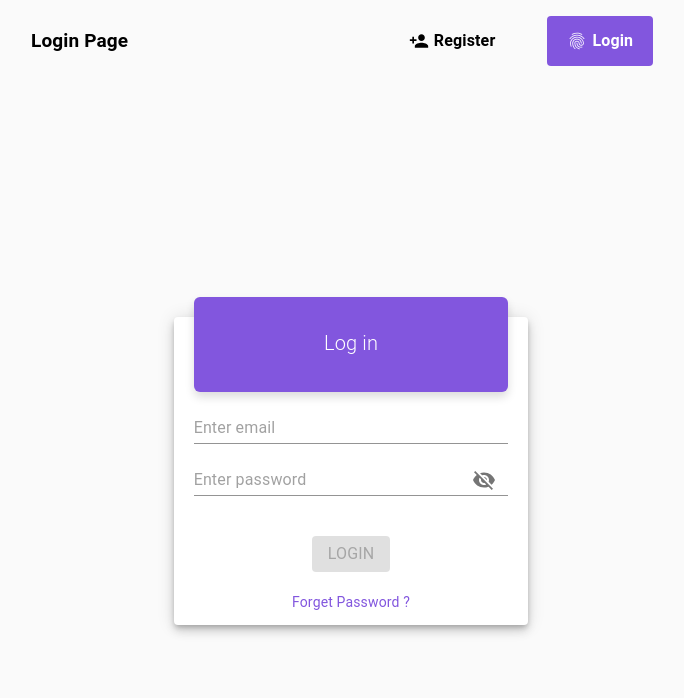
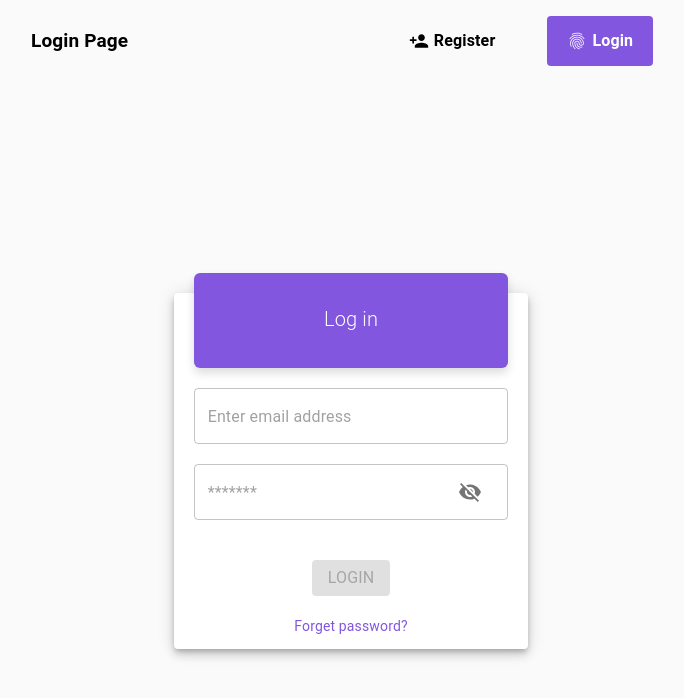
Before and after one commit to paultech4u/ui-hms, a React (Create React App) app: page /login in a window 1280 px wide. Shown: the top 698 px of the page, without its empty margins (289-973 px from the left). Built offline with nearby package versions, Linux system fonts and the light colour scheme.

Commit message:
UI enhancement

```diff
--- a/src/App.js
+++ b/src/App.js
@@ -3,8 +3,6 @@ import { BrowserRouter, useHistory } from 'react-router-dom';
 import { useSelector, useDispatch } from 'react-redux';
 import { PersistGate } from 'redux-persist/integration/react';
 import { CssBaseline, MuiThemeProvider } from '@material-ui/core';
-
-// Local-files import
 import theme, { GlobalCss } from './theme';
 import { persistor } from './store';
 import { lazyload, Loading } from './common/Loading';
--- a/src/auth/AuthCommon.js
+++ b/src/auth/AuthCommon.js
@@ -9,76 +9,56 @@ import {
   InputAdornment,
   IconButton,
   makeStyles,
-  Snackbar,
 } from '@material-ui/core';
-import { Alert } from '@material-ui/lab';
 import clsx from 'clsx';
-import { MdVisibility, MdVisibilityOff, MdCancel } from 'react-icons/md';
+import { MdVisibility, MdVisibilityOff } from 'react-icons/md';
 
-export function TextInput(props) {
-  const {
-    value,
-    cleartext,
-    error,
-    errortext,
-    showClearIcon,
-    ...others
-  } = props;
+export function AuthTextInput(props) {
+  const { value, error, errortext, ...others } = props;
+  const styles = useStyles();
 
-  const styles = useStyles();
   return (
     <TextField
       error={error}
       value={value}
-      className={styles.textfield}
+      className={styles.text_field}
       helperText={errortext}
       {...others}
-      InputProps={{
-        endAdornment: showClearIcon ? (
-          <InputAdornment>
-            <IconButton aria-label='clear-text' onClick={cleartext}>
-              {!!value && showClearIcon ? <MdCancel /> : null}
-            </IconButton>
-          </InputAdornment>
-        ) : null,
-      }}
     />
   );
 }
 
-TextInput.propTypes = {
+AuthTextInput.propTypes = {
   value: PropTypes.string,
-  cleartext: PropTypes.func,
-  showClearIcon: PropTypes.bool,
   error: PropTypes.bool,
   errortext: PropTypes.oneOfType([PropTypes.string, PropTypes.any]),
 };
 
-export function PasswordInput(props) {
-  const [isVisible, setIsVisible] = useState(false);
+export function AuthPasswordInput(props) {
+  const [showPassword, setShowPassword] = useState(false);
 
   const { value, errortext, error, ...others } = props;
 
   const styles = useStyles();
 
   const toggleVisibility = () => {
-    setIsVisible(!isVisible);
+    setShowPassword(!showPassword);
   };
 
   return (
     <TextField
       error={error}
       id='password'
-      placeholder='Enter password'
-      type={isVisible ? 'text' : 'password'}
+      placeholder='*******'
+      type={showPassword ? 'text' : 'password'}
       value={value}
       helperText={errortext}
-      className={styles.textfield}
+      className={styles.text_field}
       InputProps={{
         endAdornment: (
           <InputAdornment position='end'>
             <IconButton aria-label='toggle-password' onClick={toggleVisibility}>
-              {isVisible ? <MdVisibility /> : <MdVisibilityOff />}
+              {showPassword ? <MdVisibility /> : <MdVisibilityOff />}
             </IconButton>
           </InputAdornment>
         ),
@@ -88,9 +68,8 @@ export function PasswordInput(props) {
   );
 }
 
-PasswordInput.propTypes = {
+AuthPasswordInput.propTypes = {
   value: PropTypes.string,
-  isVisible: PropTypes.bool,
   error: PropTypes.bool,
   errortext: PropTypes.string,
   toggleVisibility: PropTypes.func,
@@ -116,7 +95,7 @@ AuthCard.propTypes = {
   variant: PropTypes.oneOf(['outlined', 'elevation']),
 };
 
-export function ActionButton(props) {
+export function AuthButton(props) {
   return (
     <Button variant='contained' color='primary' {...props}>
       {props.children}
@@ -150,35 +129,6 @@ NavRouteButton.propTypes = {
   title: PropTypes.string,
 };
 
-let vertical = 'bottom';
-let horizontal = 'left';
-
-export function AppAlert(props) {
-  const { open, onClose, severity } = props;
-  return (
-    <Snackbar
-      open={open}
-      onClose={onClose}
-      anchorOrigin={{ vertical: 'bottom', horizontal: 'left' }}
-      key={vertical + horizontal}
-      autoHideDuration={2000}>
-      <Alert
-        onClose={onClose}
-        elevation={6}
-        severity={severity}
-        variant='filled'>
-        {props.children}
-      </Alert>
-    </Snackbar>
-  );
-}
-
-AppAlert.propTypes = {
-  open: PropTypes.bool,
-  onClose: PropTypes.func,
-  severity: PropTypes.oneOf(['success', 'warning', 'error', 'info']),
-};
-
 const useStyles = makeStyles((theme) => ({
   navRoute_link: {
     padding: '15px',
@@ -193,7 +143,7 @@ const useStyles = makeStyles((theme) => ({
       props.active ? theme.palette.common.white : theme.palette.common.black,
     textDecoration: 'none',
   },
-  textfield: {
+  text_field: {
     width: '35ch',
     [theme.breakpoints.up('md')]: {
       width: '40ch',
--- a/src/auth/AuthDrawer.js
+++ b/src/auth/AuthDrawer.js
@@ -4,7 +4,7 @@ import { useIsDesktop } from '../hooks';
 import { Box, makeStyles, Drawer } from '@material-ui/core';
 import { NavRouteButton } from './AuthCommon';
 import { useHistory, useLocation } from 'react-router-dom';
-import { MdFingerprint, MdPersonAdd, MdLockOpen } from 'react-icons/md';
+import { MdFingerprint, MdPersonAdd } from 'react-icons/md';
 import { DrawerWidth } from '../constants';
 
 export function DrawerBar(props) {
@@ -33,12 +33,6 @@ export function DrawerBar(props) {
           icon={<MdFingerprint size={20} className={styles.icon} />}
           title='Login'
         />
-        <NavRouteButton
-          active={location.pathname === '/lock'}
-          onClick={() => history.push('/lock')}
-          icon={<MdLockOpen size={20} className={styles.icon} />}
-          title='Lock'
-        />
       </Box>
     </Drawer>
   );
--- a/src/auth/AuthForgetPasswordForm.js
+++ b/src/auth/AuthForgetPasswordForm.js
@@ -9,7 +9,7 @@ import {
   Backdrop,
   CircularProgress,
 } from '@material-ui/core';
-import { AuthCard, TextInput, ActionButton, AppAlert } from './AuthCommon';
+import { AuthCard, AuthTextInput, AuthButton } from './AuthCommon';
 import { Alert } from '@material-ui/lab';
 import * as Yup from 'yup';
 import { useFormik } from 'formik';
@@ -18,6 +18,7 @@ import { forgetPasswordAction, clearErrorAction } from './AuthStoreSlice';
 import { useDispatch } from 'react-redux';
 import { useSelector } from 'react-redux';
 import { useQuery } from '../hooks';
+import { NotifitionAlert } from '../common/Alert';
 
 function ForgetPassword(props) {
   const styles = useStyles();
@@ -96,7 +97,7 @@ function ForgetPassword(props) {
       <Box padding={10}>
         <Box display='flex' flexDirection='column' paddingBottom={5}>
           <Typography variant='caption'>Email Address</Typography>
-          <TextInput
+          <AuthTextInput
             variant='outlined'
             name='email'
             errortext={
@@ -149,7 +150,7 @@ function ForgetPassword(props) {
           />
         </Box>
         <Box display='flex' justifyContent='center' marginY={10}>
-          <ActionButton onClick={formik.handleSubmit}>Save</ActionButton>
+          <AuthButton onClick={formik.handleSubmit}>Save</AuthButton>
         </Box>
       </Box>
       <Backdrop
@@ -157,12 +158,12 @@ function ForgetPassword(props) {
         className={styles.back_drop}>
         <CircularProgress color='inherit' />
       </Backdrop>
-      <AppAlert
+      <NotifitionAlert
         severity='error'
         open={error === null ? false : true}
         onClose={clearError}>
         {error === undefined ? 'Network Error' : error}
-      </AppAlert>
+      </NotifitionAlert>
     </AuthCard>
   );
 }
--- a/src/auth/AuthLoginForm.js
+++ b/src/auth/AuthLoginForm.js
@@ -8,11 +8,11 @@ import { loginAction, clearErrorAction } from './AuthStoreSlice';
 import { Box, Typography, makeStyles, Fade, Link } from '@material-ui/core';
 import {
   AuthCard,
-  ActionButton,
-  PasswordInput,
-  TextInput,
-  AppAlert,
+  AuthButton,
+  AuthPasswordInput,
+  AuthTextInput,
 } from './AuthCommon';
+import { NotifitionAlert } from '../common/Alert';
 
 const FormKeys = {
   EMAIL: 'email',
@@ -60,6 +60,7 @@ function AuthLogin(props) {
   };
 
   return (
+    <form>
       <Fade
         style={{
           transitionDelay: '600ms',
@@ -81,17 +82,18 @@ function AuthLogin(props) {
             </Box>
             <Box padding={10} display='flex' flexDirection='column'>
               <Box>
-              <TextInput
-                placeholder='Enter email'
+                <AuthTextInput
+                  variant='outlined'
+                  placeholder='Enter email address'
                   id='email'
                   value={formik.values[FormKeys.EMAIL]}
                   onInput={formik.handleChange}
                   onBlur={formik.handleBlur}
-                showClearIcon={false}
                 />
               </Box>
               <Box marginTop={10}>
-              <PasswordInput
+                <AuthPasswordInput
+                  variant='outlined'
                   onBlur={formik.handleBlur}
                   value={formik.values[FormKeys.PASSWORD]}
                   onInput={formik.handleChange}
@@ -104,7 +106,7 @@ function AuthLogin(props) {
               alignItems='center'
               paddingTop={10}
               marginBottom={10}>
-            <ActionButton
+              <AuthButton
                 onClick={formik.handleSubmit}
                 disabled={
                   formik.values.email.length <= 0 || isLoading === 'pending'
@@ -120,36 +122,32 @@ function AuthLogin(props) {
                   }}>
                   Login
                 </Typography>
-            </ActionButton>
+              </AuthButton>
             </Box>
             <Box marginY={6}>
               <Box flex={1} textAlign='center'>
                 <Link
-                title={tooltip}
+                  title='click to change password'
                   onClick={handleForgetPassword}
                   style={{
                     cursor: 'pointer',
                   }}>
-                Forget Password ?
+                  Forget password?
                 </Link>
               </Box>
             </Box>
           </AuthCard>
-        <AppAlert
+          <NotifitionAlert
             open={error === null ? false : true}
             severity='error'
             onClose={closeError}>
             {error === undefined ? 'Network Error' : error}
-        </AppAlert>
+          </NotifitionAlert>
         </div>
       </Fade>
+    </form>
   );
 }
-
-const tooltip = `Use the email
-address you used when
-you registered to this app, email field should
-be not empty if you want to reset password.`;
 
 const useStyles = makeStyles((theme) => ({
   AuthCard_header: {
--- a/src/auth/AuthRegisterForm.js
+++ b/src/auth/AuthRegisterForm.js
@@ -25,9 +25,9 @@ import { HospitalRoles } from '../constants';
 import AuthPreference from './AuthPreference';
 import { Progress } from '../common/Progress';
 import { useDispatch, useSelector } from 'react-redux';
-import {  registerAction } from './AuthRegSlice';
+import { registerAction } from './AuthRegSlice';
 import { FaUserShield, FaHospital, FaUserCog } from 'react-icons/fa';
-import { AuthCard, TextInput, PasswordInput, ActionButton } from './AuthCommon';
+import { AuthCard, AuthTextInput, AuthPasswordInput, AuthButton } from './AuthCommon';
 
 // let vertical = 'bottom';
 // let horizontal = 'left';
@@ -136,14 +136,7 @@ function Register(props) {
     validationSchema: regiterschema,
   });
 
-  const { isLoading } = useSelector((state) => {
-    return {
-      // open: state.reg.open,
-      isLoading: state.reg.isLoading,
-      // error: state.reg.error === null ? '' : state.reg.error,
-      // success: state.reg.success === null ? '' : state.reg.success,
-    };
-  });
+  const isLoading = useSelector((state) => state.auth.isLoading);
 
   // const toggleAlert = () => {
   //   dispatch(handleAlertClose(false));
@@ -201,13 +194,13 @@ function Register(props) {
             <Divider />
             <Box display='flex' justifyContent='flex-end' paddingY={10}>
               <Box paddingRight={10}>
-                <ActionButton disabled={current === 0} onClick={handlePrev}>
+                <AuthButton disabled={current === 0} onClick={handlePrev}>
                   Previous
-                </ActionButton>
+                </AuthButton>
               </Box>
               <Box paddingRight={10}>
                 {current === 2 ? (
-                  <ActionButton onClick={formik.handleSubmit}>
+                  <AuthButton onClick={formik.handleSubmit}>
                     {isLoading === 'pending' ? (
                       <Progress in={isLoading === 'pending'} unmountOnExit />
                     ) : null}
@@ -217,9 +210,9 @@ function Register(props) {
                       }}>
                       Submit
                     </Typography>
-                  </ActionButton>
+                  </AuthButton>
                 ) : (
-                  <ActionButton onClick={handleNext}>Next</ActionButton>
+                  <AuthButton onClick={handleNext}>Next</AuthButton>
                 )}
               </Box>
             </Box>
@@ -264,7 +257,7 @@ function HospitalForm(props) {
           flexDirection='column'
           paddingBottom={isDesktop ? 0 : 8}>
           <Typography variant='caption'>Name</Typography>
-          <TextInput
+          <AuthTextInput
             name='hospitalName'
             variant='filled'
             value={values.hospitalName}
@@ -283,7 +276,7 @@ function HospitalForm(props) {
           flexDirection='column'
           paddingLeft={isDesktop ? 10 : 0}>
           <Typography variant='caption'>Email</Typography>
-          <TextInput
+          <AuthTextInput
             name='hospitalEmail'
             variant='filled'
             value={values.hospitalEmail}
@@ -309,7 +302,7 @@ function HospitalForm(props) {
           flexDirection='column'
           paddingBottom={isDesktop ? 0 : 8}>
           <Typography variant='caption'>State</Typography>
-          <TextInput
+          <AuthTextInput
             name='state'
             variant='filled'
             value={values.state}
@@ -323,7 +316,7 @@ function HospitalForm(props) {
         </Box>
         <Box display='flex' flexDirection='column'>
           <Typography variant='caption'>Address</Typography>
-          <TextInput
+          <AuthTextInput
             name='address'
             variant='filled'
             onInput={handleChange}
@@ -344,7 +337,7 @@ function HospitalForm(props) {
         marginY={8}>
         <Box display='flex' flexDirection='column'>
           <Typography variant='caption'>Zip Code:</Typography>
-          <TextInput
+          <AuthTextInput
             name='zip_code'
             variant='filled'
             value={values.zip_code}
@@ -388,7 +381,7 @@ function AdminForm(props) {
           paddingBottom={isDesktop ? 0 : 8}
           paddingRight={isDesktop ? 10 : 0}>
           <Typography variant='caption'>Firstname</Typography>
-          <TextInput
+          <AuthTextInput
             name='firstname'
             variant='filled'
             value={values.firstname}
@@ -402,7 +395,7 @@ function AdminForm(props) {
         </Box>
         <Box display='flex' flexDirection='column'>
           <Typography variant='caption'>Lastname</Typography>
-          <TextInput
+          <AuthTextInput
             name='lastname'
             variant='filled'
             value={values.lastname}
@@ -424,7 +417,7 @@ function AdminForm(props) {
         marginY={8}>
         <Box display='flex' flexDirection='column'>
           <Typography variant='caption'>Email Address</Typography>
-          <TextInput
+          <AuthTextInput
             name='email'
             variant='filled'
             value={values.email}
@@ -438,7 +431,7 @@ function AdminForm(props) {
         </Box>
         <Box display='flex' flexDirection='column'>
           <Typography variant='caption'>Password</Typography>
-          <PasswordInput
+          <AuthPasswordInput
             name='password'
             variant='filled'
             onInput={handleChange}
@@ -461,7 +454,7 @@ function AdminForm(props) {
           flexDirection='column'
           paddingBottom={isDesktop ? 0 : 8}>
           <Typography variant='caption'>Username</Typography>
-          <TextInput
+          <AuthTextInput
             name='username'
             variant='filled'
             value={values.username}
@@ -478,7 +471,7 @@ function AdminForm(props) {
           flexDirection='column'
           paddingBottom={isDesktop ? 0 : 8}>
           <Typography variant='caption'>Phone Number</Typography>
-          <TextInput
+          <AuthTextInput
             name='phone_number'
             variant='filled'
             value={values.phone_number}
--- /dev/null
+++ b/src/common/Alert.js
@@ -0,0 +1,33 @@
+import React from 'react';
+import PropTypes from 'prop-types';
+import { Snackbar } from '@material-ui/core';
+import { Alert } from '@material-ui/lab';
+
+let vertical = 'bottom';
+let horizontal = 'left';
+
+export function NotifitionAlert(props) {
+  const { open, onClose, severity } = props;
+  return (
+    <Snackbar
+      open={open}
+      onClose={onClose}
+      anchorOrigin={{ vertical: 'top', horizontal: 'right' }}
+      key={vertical + horizontal}
+      autoHideDuration={2000}>
+      <Alert
+        onClose={onClose}
+        elevation={6}
+        severity={severity}
+        variant='filled'>
+        {props.children}
+      </Alert>
+    </Snackbar>
+  );
+}
+
+NotifitionAlert.propTypes = {
+  open: PropTypes.bool,
+  onClose: PropTypes.func,
+  severity: PropTypes.oneOf(['success', 'warning', 'error', 'info']),
+};
--- a/src/dashboard/index.js
+++ b/src/dashboard/index.js
@@ -1,8 +1,32 @@
 import React from 'react';
 import { Box } from '@material-ui/core';
+import { NotifitionAlert } from '../common/Alert';
+import { useSelector } from 'react-redux';
 
-function Dashboard(params) {
-  return <Box>Dashboard</Box>;
+function Dashboard(props) {
+  const [openAlert, setOpenAlert] = React.useState(false);
+  const isAuthenticated = useSelector((state) => state.auth.isAuthenticated);
+
+  React.useEffect(() => {
+    if (isAuthenticated === true) {
+      setOpenAlert((p) => !p);
+    }
+  }, [isAuthenticated]);
+
+  const handleAlertClose = () => {
+    setOpenAlert(false);
+  };
+
+  return (
+    <Box>
+      <NotifitionAlert
+        open={openAlert}
+        severity='success'
+        onClose={handleAlertClose}>
+        Login Successful
+      </NotifitionAlert>
+    </Box>
+  );
 }
 
 export default Dashboard;
```
Also changed, not shown: src/auth/AuthForgetPasswordEmailForm.js (added), 1 other file (tests, documents, lock files or other folders). Lines whose indentation alone changed are shown as unchanged.
